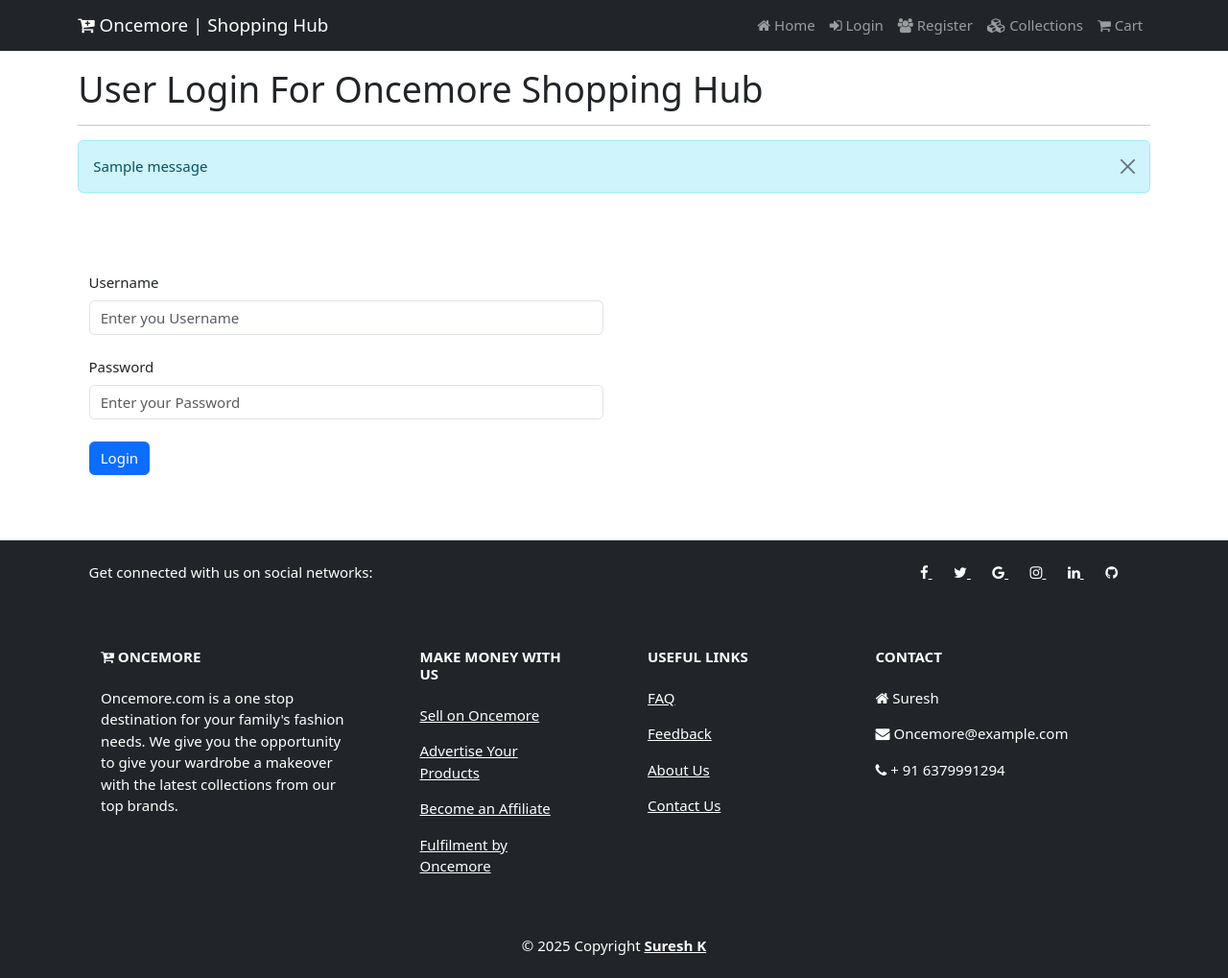
After one commit to SureshK2004/oncemore-ecommerce, a Django app: page /login/ in a window 1280 px wide. The commit adds this page. Shown: the whole page at 96% size. Run offline with Django 5.2, Linux system fonts and the light colour scheme; tables that the repository leaves empty hold one stand-in row (values such as "Sample post"); one stand-in notice (Sample message) is shown; some web fonts are replaced.

Commit message:
till register and login not works

```diff
--- a/shop/templates/shop/collection.html
+++ b/shop/templates/shop/collection.html
@@ -26,6 +26,7 @@ Collections | Oncemore - Online Shopping Hub
             <div class="col-12">
                 <h4 class="mb-3">Categories</h4>
                 <hr style="border-color:#1f2020;">
+                {% include 'shop/inc/message.html' %}
             </div>
         </div>
         <div class="row">
--- /dev/null
+++ b/shop/templates/shop/inc/message.html
@@ -0,0 +1,8 @@
+{% for msg in messages %}
+<div class="alert alert-info alert-dismissible fade show" role="alert">
+    {{msg}}
+    <button type="button" class="btn-close" data-bs-dismiss="alert" arial-label="Close">
+
+    </button>
+</div>
+{% endfor %}
--- a/shop/templates/shop/inc/navbar.html
+++ b/shop/templates/shop/inc/navbar.html
@@ -1,4 +1,4 @@
-<nav class="navbar navbar-expand-lg navbar-dark bg-dark fixed-top">
+<!-- <nav class="navbar navbar-expand-lg navbar-dark bg-dark fixed-top">
     <div class="container">
       <a class="navbar-brand" href="{% url 'home' %}"><i class="fa fa-cart-plus" ></i> Oncemore | Shopping Hub</a>
       <button class="navbar-toggler" type="button" data-bs-toggle="collapse" data-bs-target="#navbarNav" aria-controls="navbarNav" aria-expanded="false" aria-label="Toggle navigation">
@@ -17,12 +17,37 @@
             <a class="nav-link" href="#" ><i class="fa fa-shopping-cart"></i> Cart</a>
           </li>
           <li class="nav-item">
-            <a class="nav-link" href="{% url 'register' %}"><i class="fa fa-user"></i> Register</a>
+            <a class="nav-link" href="{% url 'register' %}"><i class="fa fa-users"></i> Register</a>
           </li>
           <li class="nav-item">
-            <a class="nav-link" href="{% url 'login' %}"> Login</a>
+            <a class="nav-link" href="{% url 'login' %}"><i class="fa fa-sign-in"></i> Login</a>
           </li>
         </ul>
       </div>
     </div>
+  </nav> -->
+
+
+  <nav class="navbar navbar-expand-lg  navbar-dark bg-dark fixed-top">
+    <div class="container">
+      <a class="navbar-brand" href="{% url 'home' %}"><i class="fa fa-cart-plus"></i> Oncemore | Shopping Hub</a>
+      <button class="navbar-toggler" type="button" data-bs-toggle="collapse" data-bs-target="#navbarNavAltMarkup" aria-controls="navbarNavAltMarkup" aria-expanded="false" aria-label="Toggle navigation">
+        <span class="navbar-toggler-icon"></span>
+      </button>
+      <div class="collapse navbar-collapse" id="navbarNavAltMarkup">
+        <div class="navbar-nav ms-auto">
+          <a class="nav-link" aria-current="page" href="{% url 'home' %}"><i class="fa fa-home"></i> Home</a>
+          {% if request.user.is_authenticated %}
+            <a class="nav-link" aria-current="page" href="#"><i class="fa fa-user"></i> {{request.user}}</a>
+            <a class="nav-link" aria-current="page" href="{% url 'logout' %}"><i class="fa fa-sign-out"></i> Logout</a>
+          {% else %}
+            <a class="nav-link" href="{% url 'login' %}"><i class="fa fa-sign-in"></i> Login</a>
+            <a class="nav-link" href="{% url 'register' %}"><i class="fa fa-users"></i> Register</a>
+          {% endif %}
+            <a class="nav-link" href="{% url 'collection' %}"><i class="fa fa-cubes"></i> Collections</a>
+            <a class="nav-link" href=""><i class="fa fa-shopping-cart"></i> Cart</a>
+            <!-- <a class="nav-link" href=""><i class="fa fa-heart"></i> Favourite</a> -->
+        </div>
+      </div>
+    </div>
   </nav>
--- a/shop/templates/shop/login.html
+++ b/shop/templates/shop/login.html
@@ -1 +1,40 @@
-<h2>Welcome to login page</h2>
+{% extends 'shop/layouts/main.html' %}
+{% block title %}
+Registration | oncemore-online Shopping hub
+{% endblock title %}
+{% block content %}
+<div class="container" style="margin-top:70px">
+    <div class="row">
+        <div class="col-12">
+            <h1>User Login For Oncemore Shopping Hub</h1>
+            <hr style="border-color: rgb(48, 47, 47);">
+            {% include 'shop/inc/message.html' %}
+        </div>
+    </div>
+    <section class="py-4 my-5">
+        <div class="container">
+            <div class="row">
+                <div class="col-6">
+                    <form action="" method="post">
+                        {% csrf_token %}
+                        <div class="mb-4">
+                            <label for="" class="form-label">Username</label>
+                            <input type="text" name="username" class="form-control" placeholder="Enter you Username">
+                        </div>
+
+                        <div class="mb-4">
+                            <label for="" class="form-label">Password</label>
+                            <input type="text" name="username" class="form-control" placeholder="Enter your Password">
+
+                        </div>
+                        <button type="submit" class="btn btn-primary">Login</button>
+                    </form>
+                </div>
+            </div>
+        </div>
+    </section>
+
+</div>
+
+
+{% endblock content %}
--- a/shop/templates/shop/products/product_details.html
+++ b/shop/templates/shop/products/product_details.html
@@ -37,6 +37,7 @@ Once More | Online Shopping
                       <li class="breadcrumb-item active" aria-current="page">{{products}}</li>
                     </ol>
                   </nav>
+                  {% include 'shop/inc/message.html' %}
             </div>
             <div class="col-4 my-3 pic-box">
                 {% if products.trending %}
--- a/shop/urls.py
+++ b/shop/urls.py
@@ -2,9 +2,10 @@ from django.urls import path
 from .import views
 
 urlpatterns=[
-    path("",views.home,name="home"),
+    path("/",views.home,name="home"),
     path("/register",views.register,name="register"),
-    path("/login",views.login,name="login"),
+    path('login/', views.login_page, name='login'),
+    path('logout/', views.logout_page, name='logout'),
     path("/collections",views.collection,name="collection"),
     path('collections/<str:name>', views.collectionview, name='collection'),
     path('collections/<str:cname>/<str:pname>', views.product_details, name='product_details'),
--- a/shop/views.py
+++ b/shop/views.py
@@ -2,6 +2,7 @@ from django.shortcuts import render,redirect,HttpResponse
 from .models import Category,Products
 from django.contrib import messages
 from shop.form import CustomUserForm
+from django.contrib.auth import authenticate,login,logout
 
 # Create your views here.
 def home(request):
@@ -10,10 +11,59 @@ def home(request):
 
 def register(request):
     form=CustomUserForm()
+    if request.method=='POST':
+        form=CustomUserForm(request.POST)
+        if form.is_valid():
+            form.save()
+            messages.success(request,"Registration Success you can login")
+            return redirect('/login')
     return render(request, "shop/register.html",{'form':form})
 
-def login(request):
-    return render(request, "shop/login.html")
+# def login_page(request):
+#     if request.user.is_authenticated:
+#         return redirect("/")
+#     else:
+#         if request.method=='POST':
+#             name=request.POST.get('username')
+#             pwd=request.POST.get('password')
+#             user=authenticate(request,username=name,password=pwd)
+#             if user is not None:
+#                 messages.success(request,"Logged in Succcessfully")
+#                 return redirect('/')
+#             else:
+#                 messages.error(request,"Invalid Username or Password")
+#                 return redirect("/login")
+
+#         return render(request, "shop/login.html")
+
+
+
+def login_page(request):
+  if request.user.is_authenticated:
+    return redirect("/")
+  else:
+    if request.method=='POST':
+      name=request.POST.get('username')
+      pwd=request.POST.get('password')
+      user=authenticate(request,username=name,password=pwd)
+      if user is not None:
+        login(request,user)
+        messages.success(request,"Logged in Successfully")
+        return redirect("/")
+      else:
+        messages.error(request,"Invalid User Name or Password")
+        return redirect("/login")
+    return render(request,"shop/login.html")
+
+
+
+
+def logout_page(request):
+    if request.user.is_authenticated:
+        logout(request)
+        messages.success(request,"Logout Success")
+    return redirect("/")
+
 
 def collection(request):
     category = Category.objects.filter(status=0)  # Renamed variable for consistency
```
Also changed, not shown: shop/templates/shop/products/index.html (+7 -0 lines), shop/templates/shop/register.html (+28 -2 lines).
